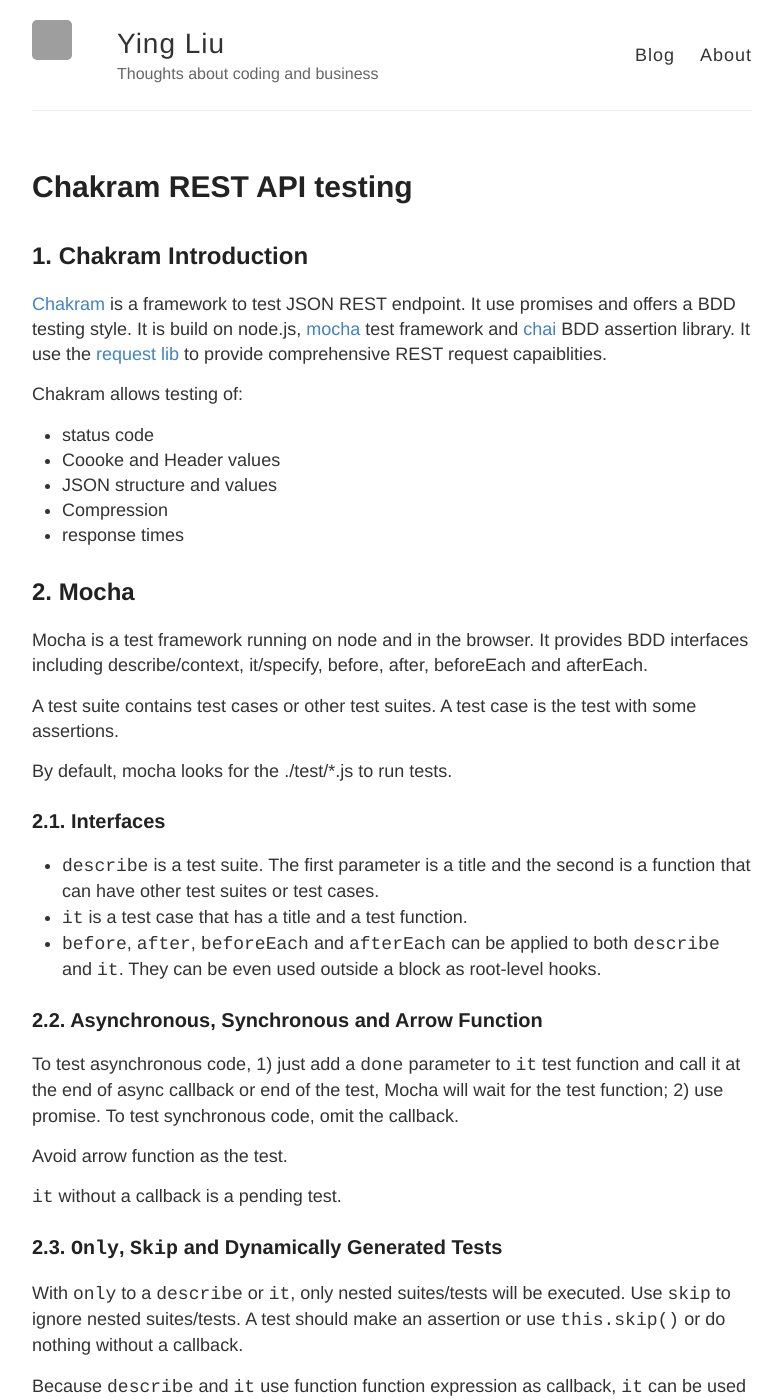
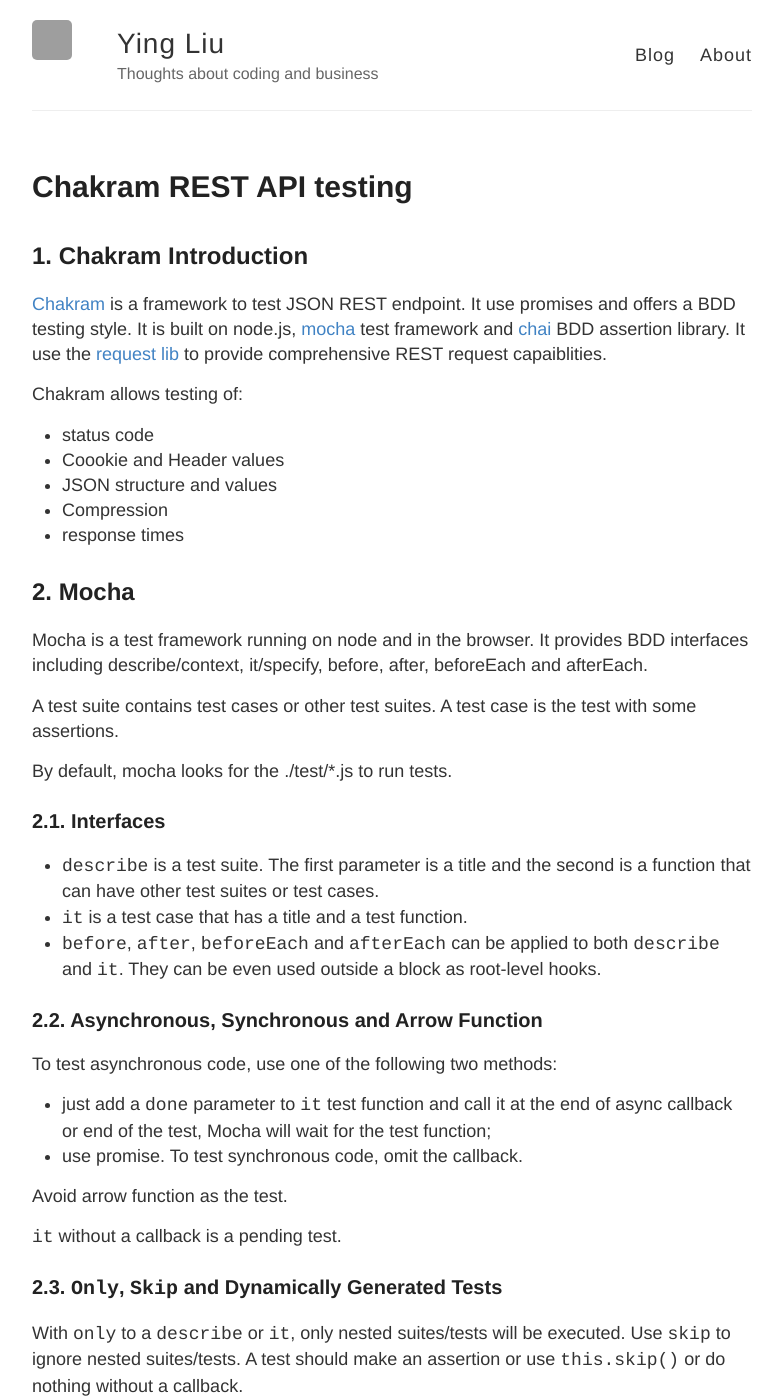
Before and after one commit to YingLiu4203/old-dev-blog, a Jekyll site: the page built from _posts/2016-11-25-chakram-introduction.md, in a window 1280 px wide and 1400 px high. Shown: the whole window, without its empty margins (248-1030 px from the left). Built offline with Jekyll 4.4.1, drawn with Linux system fonts in a browser that asks for light colours; comment, search, counter and statistics services are not loaded; some of the changed text lies outside the part shown; grey boxes are pictures that could not be loaded.

Commit message:
fix typos

```diff
--- a/_posts/2016-11-25-chakram-introduction.md
+++ b/_posts/2016-11-25-chakram-introduction.md
@@ -8,11 +8,11 @@ tags:
 ---
 
 ## 1. Chakram Introduction
-[Chakram](http://dareid.github.io/chakram/) is a framework to test JSON REST endpoint. It use promises and offers a BDD testing style. It is build on node.js, [mocha](http://mochajs.org/) test framework and [chai](http://chaijs.com/) BDD assertion library. It use the [request lib](https://github.com/request/request) to provide comprehensive REST request capaiblities.
+[Chakram](http://dareid.github.io/chakram/) is a framework to test JSON REST endpoint. It use promises and offers a BDD testing style. It is built on node.js, [mocha](http://mochajs.org/) test framework and [chai](http://chaijs.com/) BDD assertion library. It use the [request lib](https://github.com/request/request) to provide comprehensive REST request capaiblities.
 
 Chakram allows testing of:
 * status code
-* Coooke and Header values
+* Coookie and Header values
 * JSON structure and values
 * Compression
 * response times
@@ -25,12 +25,16 @@ A test suite contains test cases or other test suites. A test case is the test w
 By default, mocha looks for the ./test/*.js to run tests.
 
 ### 2.1. Interfaces
+
 * `describe` is a test suite. The first parameter is a title and the second is a function that can have other test suites or test cases.
 * `it` is a test case that has a title and a test function.
 * `before`, `after`, `beforeEach` and `afterEach` can be applied to both `describe` and `it`. They can be even used outside a block as root-level hooks.
 
 ### 2.2. Asynchronous, Synchronous and Arrow Function
-To test asynchronous code, 1) just add a `done` parameter to `it` test function and call it at the end of async callback or end of the test, Mocha will wait for the test function; 2) use promise.   To test synchronous code, omit the callback.
+To test asynchronous code, use one of the following two methods:
+
+* just add a `done` parameter to `it` test function and call it at the end of async callback or end of the test, Mocha will wait for the test function;
+* use promise.  To test synchronous code, omit the callback.
 
 Avoid arrow function as the test.
 
@@ -47,6 +51,8 @@ Use `this.slow(value-in-ms)` to set slow standard.
 At suite level or test level (even hook level), call `this.timeout(value-in-ms)` to set a timeout for the suite or the test. if the `value-in-ms` is 0, no timeout.
 
 ### 2.5. Usage
+The Mocha command line options are:
+
 * `-g <pattern>`: only run tests matching pattern.
 * `-f <string>`: onlyu run tests containing string.
 * `-s <ms>`: set slow threshhold in milliseconds. Default is 75.
```
